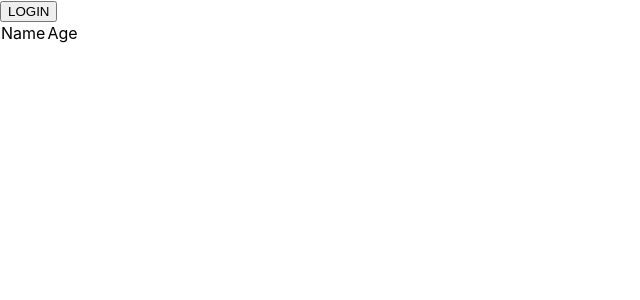
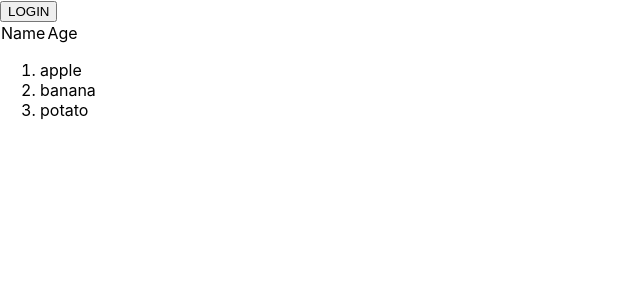
Before and after one commit to Bhagya956/ReactApp, a React (Create React App) app: page / in a window 1280 px wide. Shown: the top 300 px of the page, without its empty margins (0-640 px from the left). Built offline with nearby package versions, Linux system fonts and the light colour scheme.

Commit message:
added files

```diff
--- a/src/App.js
+++ b/src/App.js
@@ -2,12 +2,14 @@ import logo from './logo.svg';
 import './App.css';
 import Button from './functional-components/button';
 import TableComponent from './class-components/table';
+import ListComponent from './props/list';
 
 function App() {
   return (
     <div >
       <Button/>
       <TableComponent/>
+      <ListComponent/>
 
 
 
--- /dev/null
+++ b/src/props/list.js
@@ -0,0 +1,38 @@
+import ListItems from "./listItems"
+
+
+
+const ListComponent=()=>{
+    const listItems=[{
+        name:"apple",
+        type:"fruit",
+        id:1
+    },{
+        name:"banana",
+        type:"fruit",
+        id:2
+    },{
+        name:"potato",
+        type:"vegitable",
+        id:2
+    }]
+
+    return(
+        <>
+        <ol>
+            {
+                listItems.map((eachObject)=>{
+                    return(
+                        // <li>{eachObject}</li>
+                        <ListItems name={eachObject.name}/>
+
+                    )
+                })
+            }
+        </ol>
+        </>
+    )
+
+
+}
+export default ListComponent;
--- /dev/null
+++ b/src/props/listItems.js
@@ -0,0 +1,13 @@
+import React,{Fragment} from "react"
+
+
+const ListItems=(Props)=>{
+    return(
+        <>
+        <li>
+            {Props.name}
+        </li>
+        </>
+    )
+}
+export default ListItems
```
